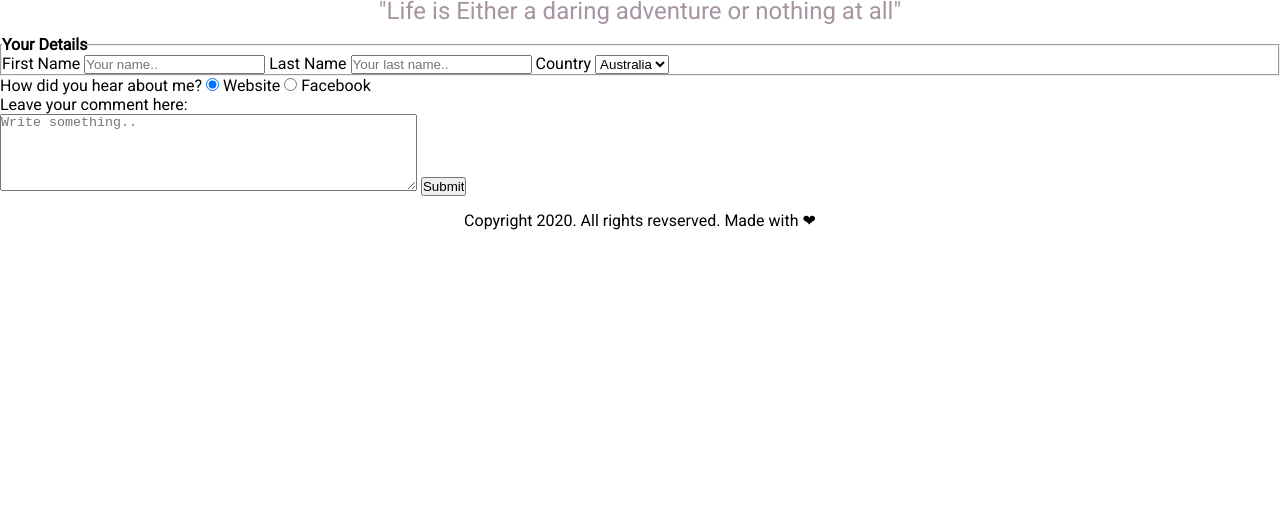
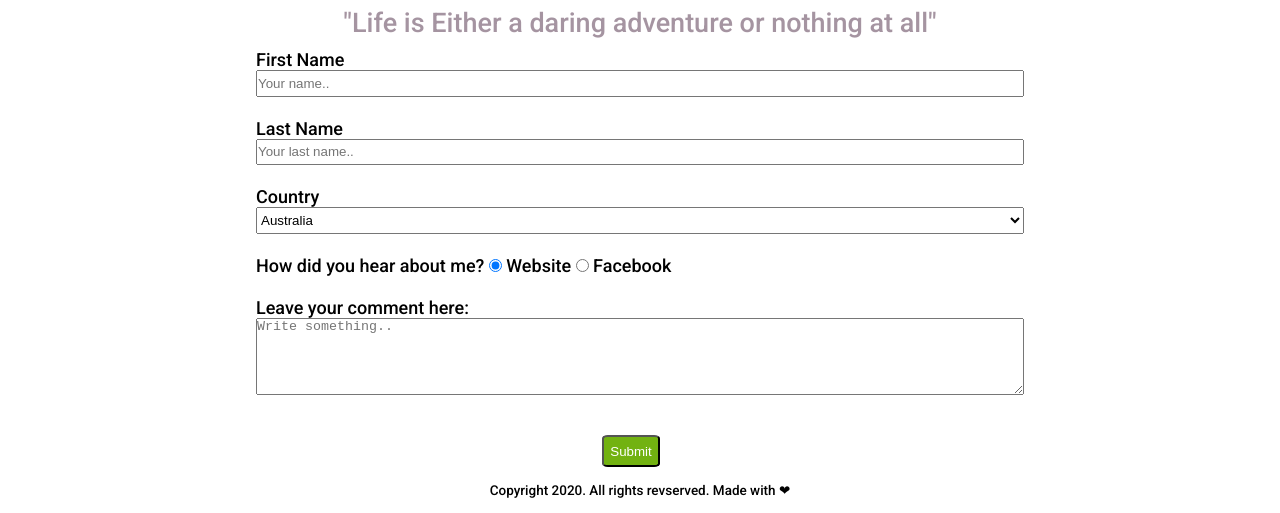
Before and after one commit to JWD05/mytravelstories-1, a plain HTML site: page contact.html in a window 1280 px wide. Shown: the part 622-1135 px from the top of the page. Before the commit the page ends 867 px from the top, so only its background shows below. Drawn offline with Linux system fonts and the light colour scheme.

Commit message:
Upto date

```diff
--- a/contact.html
+++ b/contact.html
@@ -27,9 +27,9 @@
     <main class="container">
       <form action="#">
         <fieldset>
-          <legend>Your Details</legend>
+          <!-- <legend>Your Details</legend> -->
           <label for="fname">
-            First Name
+            First Name </label><br>
             <input
               type="text"
               id="fname"
@@ -37,10 +37,10 @@
               placeholder="Your name.."
               required
             />
-          </label>
-          <!-- <br /><br /> -->
+
+          <br><br>
           <label for="lname">
-            Last Name
+            Last Name </label><br>
             <input
               type="text"
               id="lname"
@@ -48,37 +48,36 @@
               placeholder="Your last name.."
               required
             />
-          </label>
-          <!-- <br /><br /> -->
+
+          <br><br>
 
           <label for="country">
-            Country
+            Country</label><br>
             <select id="country" name="country">
               <option value="Australia">Australia</option>
               <option value="Canada">Canada</option>
               <option value="Usa">USA</option>
             </select>
-          </label>
-        </fieldset>
+
+        </fieldset><br>
         <!-- <br /><br /> -->
-        <label for="how"
-          >How did you hear about me?
-          <input type="radio" id="website" name="how" checked /> Website
-          <input type="radio" id="facebook" name="how" /> Facebook
-        </label>
-        <!-- <br /> -->
-        <label for="comment">
-          <p>Leave your comment here:</p>
+        <label for="how" id='how'>How did you hear about me?</label>
+          <input type="radio" id="website" name="how" value="website" checked /> <label for="website">Website</label>
+          <input type="radio" id="facebook" name="how" value="facebook"/> <label for="facebook">Facebook</label>
+
+        <br> <br>
+        <p><label for="comment">
+          Leave your comment here: </label>
           <textarea
             id="comment"
             name="comment"
             placeholder="Write something.."
             cols="50"
             rows="5"
-          ></textarea>
-        </label>
+          ></textarea></p>
+
         <!-- <br /><br /> -->
-        <input type="submit" value="Submit" />
+        <input  type="submit" class="submit_button" value="Submit" />
       </form>
     </main>
     <!-- <br /> -->
--- a/css/styles.css
+++ b/css/styles.css
@@ -1,5 +1,5 @@
 
-@import url('https://fonts.googleapis.com/css2?family=Roboto&display=swap');
+@import url("https://fonts.googleapis.com/css2?family=Roboto:wght@500&display=swap");
 
 *{
   margin: 0;
@@ -7,7 +7,8 @@
   box-sizing: border-box;
 }
 body{
-  font-family: "Roboto", 'Courier New', Courier, monospace;
+  font-family: 'Roboto', serif;
+  font-size: 1.125em;
 }
 
 header {
@@ -19,6 +20,7 @@ header > img {
 }
 nav {
   background-color: rgb(206, 85, 85);
+  margin: auto;
 
 }
 nav a {
@@ -42,6 +44,18 @@ blockquote {
   padding: 10px;
 
 }
+main {
+  width: 60%;
+  margin: auto;
+  text-align: justify;
+}
+main p {
+  margin-bottom:2em;
+}
+ul {
+  margin-left: 2em;
+  margin-bottom: 2em;
+}
 
 /*Stories Page*/
 /* Using display for layout*/
@@ -52,13 +66,14 @@ blockquote {
 }
 .stories .col {
   display: inline-block;
-  margin: 20px auto;
+  margin: 1em 0.2em;
 }
 .stories > article {
   max-width: 300px;
   overflow: hidden;
   box-shadow: 0 4px 8px 0 rgba(0, 0, 0, 0.2);
 }
+
 .col > img {
   width: 100%;
   opacity: 0.7;
@@ -66,30 +81,50 @@ blockquote {
 .col p, .col h3 {
   color: #803376;
   padding: 2px;
-  margin: 5px;
+  margin: 10px;
 }
 
 /*Footer*/
 footer {
   text-align: center;
   margin: 15px 0;
+  font-size: 0.75em;
 }
 
-table {
-  border-collapse: collapse;
-}
-th {
-  background-color: #f2f2f2;
-}
-th,
-tr,
-td {
-  padding: 20px;
-  border: 1px solid black;
-}
+
 legend {
   font-weight: bold;
 }
 img {
   height: 100%;
 }
+fieldset {
+  border:0;
+}
+#fname{
+  width: 100%;
+  height: 2em;
+}
+#lname{
+  width: 100%;
+  height: 2em;
+}
+
+select {
+  width: 100%;
+  height:2em;
+}
+form {
+  text-align:left;
+  width: 100%;
+}
+#comment {
+  width: 100%;
+}
+.submit_button {
+  padding: 0.5em;
+  background-color: rgb(114, 178, 17);
+  color: white;
+  border-radius: 10%;
+  margin-left: 45%;
+}
```
Also changed, not shown: index.html (indentation only).
